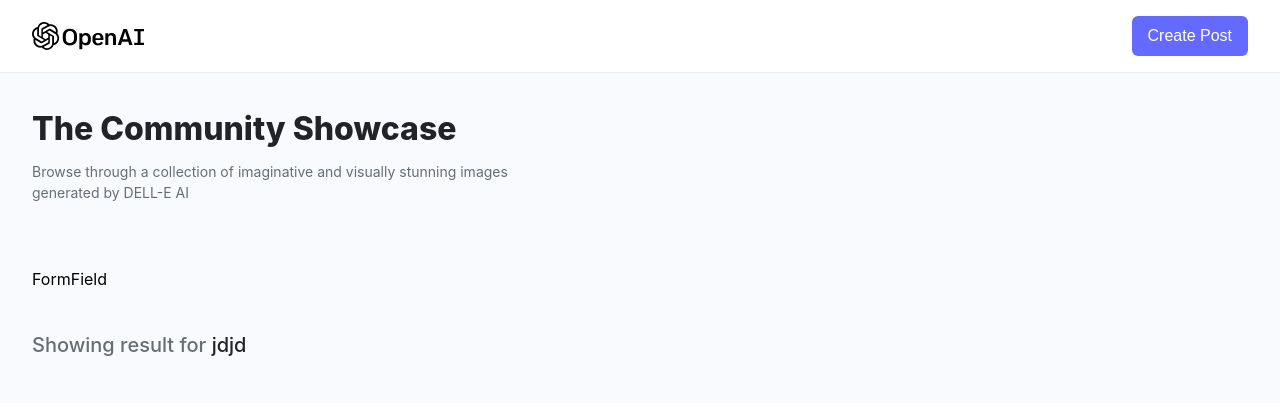
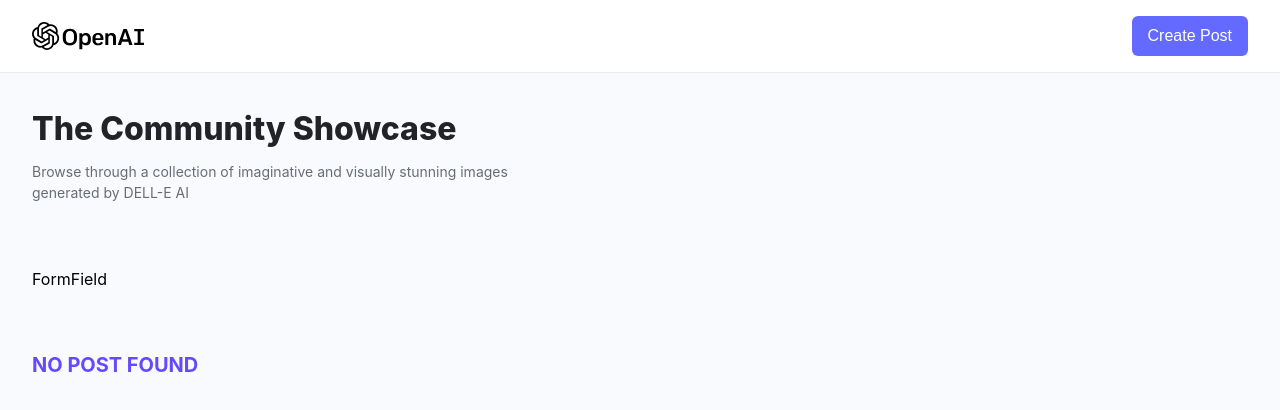
Before and after one commit to KingsleyIbe/ai-image-generator, a React (Vite) app in the folder client/vite-project/: page / in a window 1280 px wide. Shown: the top 410 px of the page. Built offline with nearby package versions, Linux system fonts and the light colour scheme; a web font is replaced by a local one.

Commit message:
Update home page

```diff
--- a/client/vite-project/src/pages/CreatePost.jsx
+++ b/client/vite-project/src/pages/CreatePost.jsx
@@ -1,4 +1,7 @@
-import React from 'react';
+import React, { useState } from 'react';
+import { useNavigate } from 'react-router-dom';
+import { preview } from '../assets';
+import { getRandomPrompt } from '...utils';
 
 const CreatePost = () => (
   <div>CreatePost</div>
--- a/client/vite-project/src/pages/Home.jsx
+++ b/client/vite-project/src/pages/Home.jsx
@@ -1,10 +1,17 @@
 import React, { useState, useEffect } from 'react';
 import { Card, FormField, Loader } from '../components';
+
+const RenderCards = ({ data, title }) => {
+  if(data.length > 0) return data.map((post) => <Card key={post._id} {...post} />)
+  return (
+    <h2 className="mt-5 font-bold text-[#6449ff] text-xl uppercase">{title}</h2>
+  )
+}
 
 const Home = () => {
   const [loading, setLoading] = useState(false);
   const [allPosts, setAllPosts] = useState(null);
-  const [searchText, setSearchText] = useState('jdjd');
+  const [searchText, setSearchText] = useState('');
 
   return (
     <section className="max-w-7xl mx-auto">
@@ -34,6 +41,15 @@
             )}
           </>
         )}
+        <div className="grid lg:grid-cols-4 sm:grid-cols-3 xs:grid-cols-2 grid-cols-1 gap-3">
+          {searchText ? (
+            <RenderCards data={[]} title="No search results found" />
+            ) : (
+              <RenderCards data={[]} title="No post found" />
+
+          )}
+
+        </div>
       </div>
     </section>
   );
```
